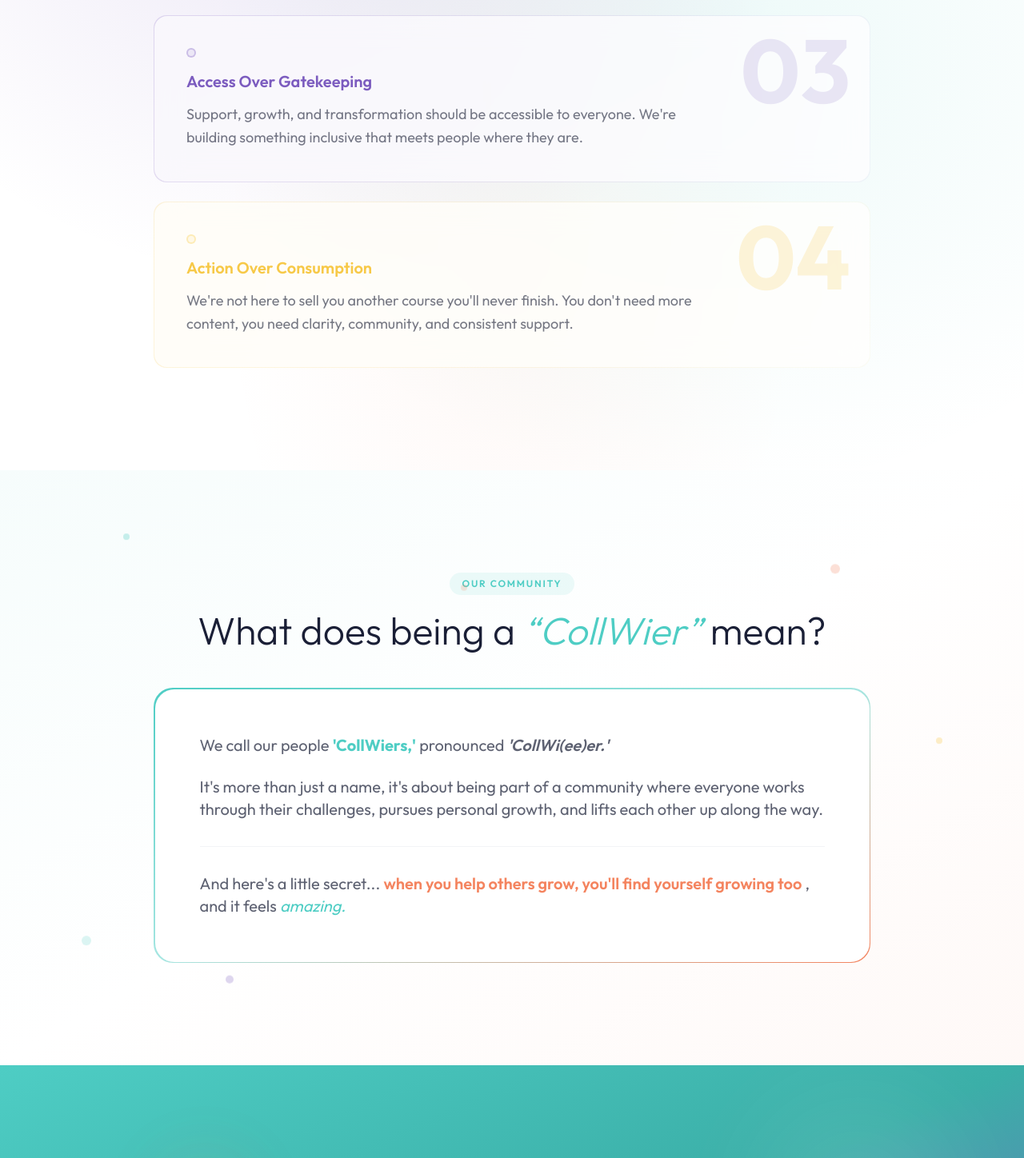
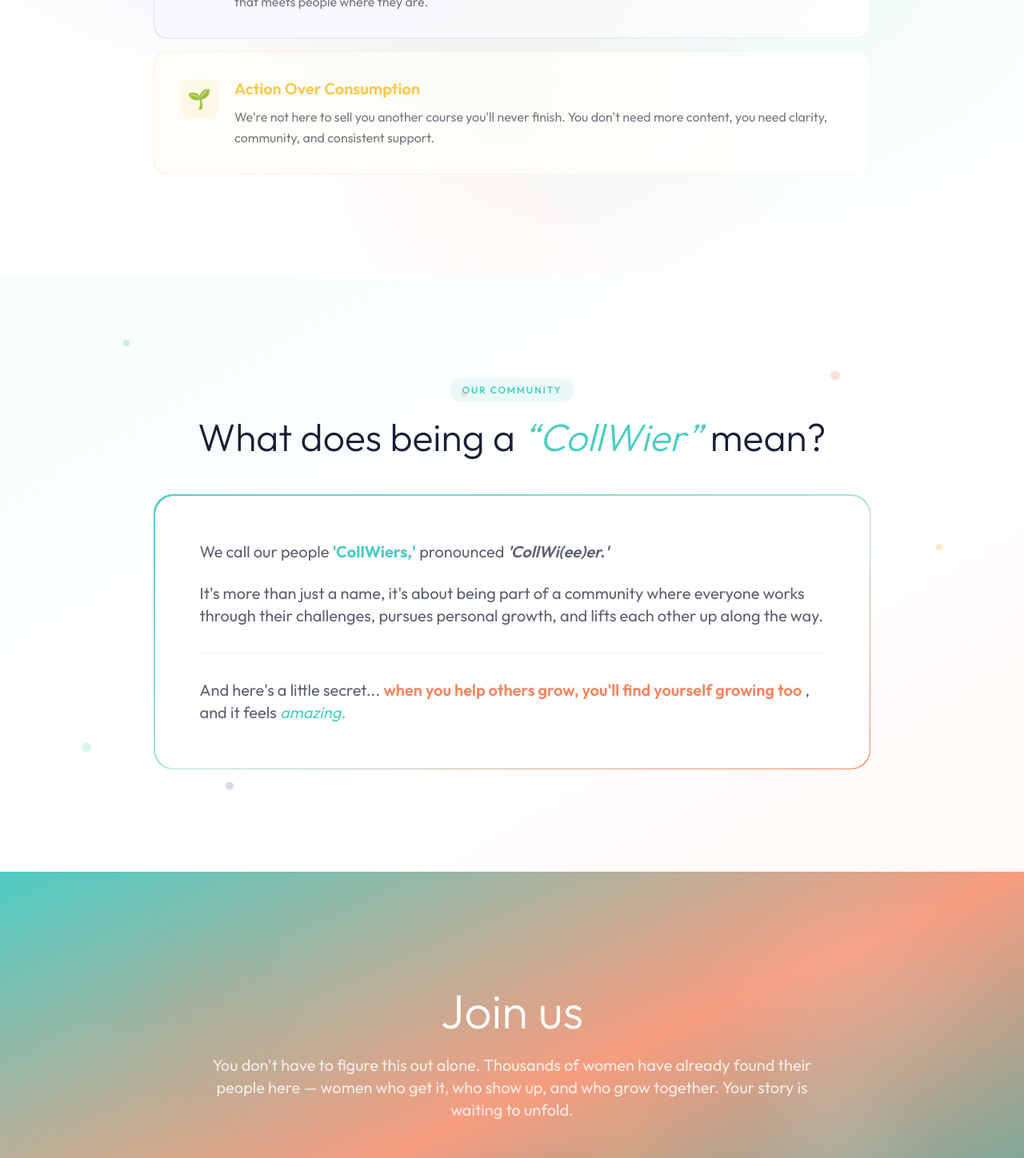
Before and after one commit to gaiaCollwi/collwi-landing, a Next.js app: page /about in a window 1280 px wide. Shown: the part 2400-3848 px from the top of the page at 80% size. Built offline with nearby package versions, Linux system fonts and the light colour scheme.

Commit message:
Design fixes per Adriana feedback: values list layout, lighter CTAs, fixed copy in Join section

```diff
--- a/app/about/page.js
+++ b/app/about/page.js
@@ -9,25 +9,25 @@ export default function AboutPage() {
       title: 'Real Over Perfect',
       desc: "We don't do surface-level positivity or toxic \"good vibes only.\" Growth is messy. We create space for the whole truth, the hard parts and the hopeful parts.",
       accent: 'teal',
-      number: '01',
+      emoji: '✨',
     },
     {
       title: 'Community Over Competition',
       desc: "Your wins don't take away from mine. We believe in collective wisdom, shared experiences, and lifting each other up, not climbing over each other.",
       accent: 'coral',
-      number: '02',
+      emoji: '🤝',
     },
     {
       title: 'Access Over Gatekeeping',
       desc: "Support, growth, and transformation should be accessible to everyone. We're building something inclusive that meets people where they are.",
       accent: 'purple',
-      number: '03',
+      emoji: '🔓',
     },
     {
       title: 'Action Over Consumption',
       desc: "We're not here to sell you another course you'll never finish. You don't need more content, you need clarity, community, and consistent support.",
       accent: 'gold',
-      number: '04',
+      emoji: '🌱',
     },
   ]
 
@@ -215,7 +215,7 @@ export default function AboutPage() {
             </div>
           </FadeIn>
 
-          <div className="space-y-6">
+          <div className="space-y-4">
             {values.map((value, i) => {
               const style = accentStyles[value.accent]
               return (
@@ -223,20 +223,15 @@ export default function AboutPage() {
                   <div
                     className={`group relative rounded-2xl p-[1px] bg-gradient-to-r ${style.gradient} transition-all duration-300 hover:-translate-y-1 ${style.shadow}`}
                   >
-                    <div className="relative bg-white/80 backdrop-blur-lg rounded-2xl p-8 md:p-10 overflow-hidden">
-                      {/* Large decorative number */}
-                      <span
-                        className={`absolute top-3 right-6 text-[5rem] md:text-[7rem] font-bold leading-none select-none pointer-events-none ${style.numberColor}`}
-                      >
-                        {value.number}
-                      </span>
+                    <div className="relative bg-white/80 backdrop-blur-lg rounded-2xl p-7 md:p-8 overflow-hidden flex items-start gap-5">
+                      {/* Emoji icon */}
+                      <div className={`flex-shrink-0 w-12 h-12 rounded-xl ${style.bg} flex items-center justify-center text-2xl mt-0.5`}>
+                        {value.emoji}
+                      </div>
 
-                      {/* Accent dot */}
-                      <div className={`w-3 h-3 rounded-full ${style.bg} ${style.border} border-2 mb-4`} />
-
-                      <div className="relative z-10">
-                        <h3 className={`text-xl font-semibold mb-3 ${style.text}`}>{value.title}</h3>
-                        <p className="text-lg text-brand-navy/60 leading-relaxed max-w-2xl">{value.desc}</p>
+                      <div className="relative z-10 flex-1">
+                        <h3 className={`text-xl font-semibold mb-2 ${style.text}`}>{value.title}</h3>
+                        <p className="text-base text-brand-navy/60 leading-relaxed">{value.desc}</p>
                       </div>
                     </div>
                   </div>
@@ -302,7 +297,7 @@ export default function AboutPage() {
 
       {/* ─── Join Us ─── */}
       <section className="relative py-28 md:py-36 px-6 overflow-hidden">
-        <div className="absolute inset-0 bg-gradient-to-br from-brand-teal via-brand-teal-dark to-brand-purple" />
+        <div className="absolute inset-0 bg-gradient-to-br from-brand-teal via-brand-coral/80 to-brand-teal-dark" />
 
         {/* Animated pulsing orbs */}
         <div className="absolute inset-0 opacity-10">
@@ -321,8 +316,9 @@ export default function AboutPage() {
           </FadeIn>
           <FadeIn delay={0.1}>
             <p className="text-lg md:text-xl text-white/80 mb-12">
-              Thousands of women are already walking this path together.
-              What&apos;s waiting for you on the other side of &ldquo;I can&apos;t do this alone&rdquo;?
+              You don&apos;t have to figure this out alone. Thousands of women have already found
+              their people here &mdash; women who get it, who show up, and who grow together.
+              Your story is waiting to unfold.
             </p>
           </FadeIn>
           <FadeIn delay={0.2}>
--- a/app/page.js
+++ b/app/page.js
@@ -735,7 +735,7 @@ export default function CollWiersPage() {
       </section>
 
       {/* ─── Quote ─── */}
-      <section className="relative py-20 md:py-28 px-6 overflow-hidden bg-gradient-to-br from-brand-teal via-brand-teal-dark to-brand-purple">
+      <section className="relative py-20 md:py-28 px-6 overflow-hidden bg-gradient-to-br from-brand-teal via-brand-coral/70 to-brand-teal-dark">
         {/* Floating glow orbs */}
         <div className="absolute top-10 left-[15%] w-48 h-48 bg-brand-teal/10 rounded-full blur-3xl animate-float" />
         <div className="absolute bottom-10 right-[10%] w-40 h-40 bg-brand-purple/10 rounded-full blur-3xl animate-float-delayed" />
@@ -763,7 +763,7 @@ export default function CollWiersPage() {
 
       {/* ─── Final CTA ─── */}
       <section className="relative py-28 md:py-36 px-6 overflow-hidden">
-        <div className="absolute inset-0 bg-gradient-to-br from-brand-teal via-brand-teal-dark to-brand-purple" />
+        <div className="absolute inset-0 bg-gradient-to-br from-brand-teal via-brand-coral/60 to-brand-teal-dark" />
         <div className="absolute inset-0 opacity-10">
           <div className="absolute top-10 right-20 w-64 h-64 bg-white rounded-full blur-3xl" />
           <div className="absolute bottom-10 left-20 w-48 h-48 bg-brand-gold rounded-full blur-3xl" />
```
